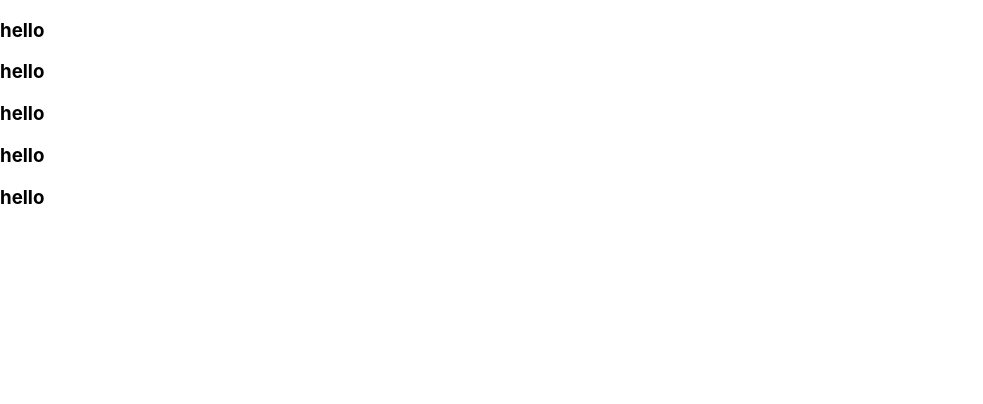
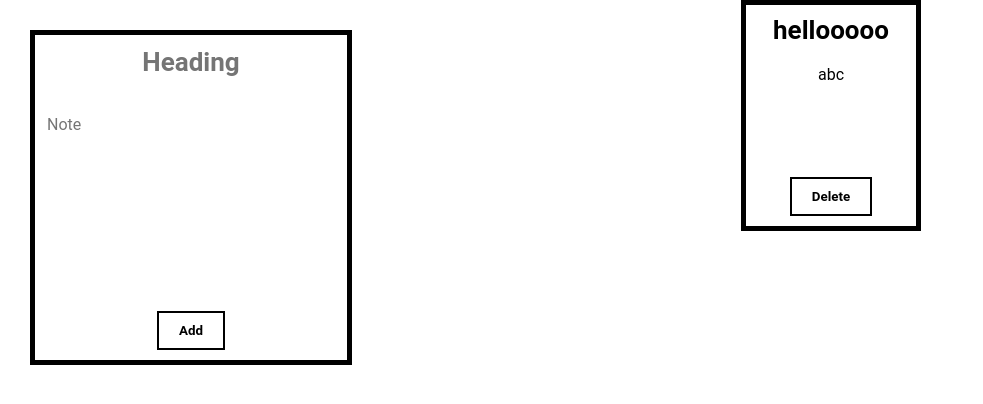
Before and after one commit to bhscomputerscienceclub/coulomb-2021-project, a React (Create React App) app in the folder frontend/: page / in a window 1280 px wide. Shown: the top 404 px of the page, without its empty margins (0-983 px from the left). Built offline with nearby package versions, Linux system fonts and the light colour scheme.

Commit message:
They came from... Behind

```diff
--- a/frontend/src/App.js
+++ b/frontend/src/App.js
@@ -8,23 +8,26 @@ class App extends Component {
 		super(props);
 		this.state = {
 			tasks: [
-		    {heading: "hello", contents: "abc"},
-		    {heading: "hello", contents: "abc"},
-		    {heading: "hello", contents: "abc"},
-		    {heading: "hello", contents: "abc"},
-		    {heading: "hello", contents: "abc"}
+				{ heading: "hellooooo", contents: "abc"},
 			]
 		};
 	}
 
 	render() {
-var tasks =	 this.state.tasks.map(function (v) {
-return 	(
-<Box task={v}/>
+		var tasks = this.state.tasks.map(function (v) {
+			return (
+				<Box task={v}  />
 			);
 		});
 		return (
 			<div>
+				<div className="container1">
+				<div className="note">
+					<textarea cols="16"className = "head" placeholder = "Heading"></textarea><br></br>
+					<textarea cols="30" rows="10" className = "cont" placeholder = "Note"></textarea><br></br>
+					<button className = "button1">Add</button>
+				</div>
+			</div>
 				{tasks}
 			</div>
 		);
@@ -33,9 +36,17 @@ return 	(
 
 function Box(props) {
 	return (
-<Draggable>
-	<h3>{props.task.heading}</h3>
+
+		<Draggable handle= ".container">
+			<div className="container">
+				<div className="note">
+					<h3 className = "nhead">{props.task.heading}</h3>
+					<p className = "ncont">{props.task.contents}</p>
+					<button className = "button1">Delete</button>
+				</div>
+			</div>
 		</Draggable>
 	);
 }
+
 export default App;
--- a/frontend/src/index.css
+++ b/frontend/src/index.css
@@ -11,3 +11,84 @@ code {
   font-family: source-code-pro, Menlo, Monaco, Consolas, 'Courier New',
     monospace;
 }
+
+p.ncont {
+  font-family: "Roboto", sans-serif;
+  font-size: 16px;
+  min-height: 100px;
+  min-width: 150px;
+  margin-top: .25em;
+  margin-bottom: .75em;
+  margin-left: 0;
+  margin-right: 0;
+}
+
+h3.nhead {
+  font-family: "Roboto", sans-serif;
+  font-size: 26px;
+  font-weight: bolder;
+  margin-top: 0em;
+  margin-bottom: .75em;
+  margin-left: 0;
+  margin-right: 0;
+}
+
+textarea {
+  resize: none;
+  border: 6px;
+}
+
+textarea.head{
+  font-family: "Roboto", sans-serif;
+  text-align: center;
+  font-size: 26px;
+  font-weight: bolder;
+}
+textarea.cont{
+  font-family: "Roboto", sans-serif;
+  font-size: 16px;
+}
+.container {
+  display: flex;
+  flex-direction: column;
+  width:fit-content;
+  margin: auto;
+}
+
+.container1 {
+  display: flex;
+  float:left;
+  flex-direction: column;
+  width:fit-content;
+  margin: auto;
+
+  padding: 30px;
+}
+
+.note {
+  justify-self: center;
+  padding: 10px;
+  border: solid 5px;
+  align-self: center;
+  text-align: center;
+}
+
+.button1 {
+  padding: 10px 20px;
+  font-family: "Roboto", sans-serif;
+  font-weight: 700;
+  background: transparent;
+  outline: none !important;
+  cursor: pointer;
+  transition: all 0.3s ease;
+  position: relative;
+  display: inline-block;
+  border: 2px solid #000;
+}
+.button1:hover {
+  background: #000;
+  color: #fff;
+}
+.button1:active {
+  top: 2px;
+}
```
Also changed, not shown: 1 other file (tests, documents, lock files or other folders). Lines whose indentation alone changed are shown as unchanged.
